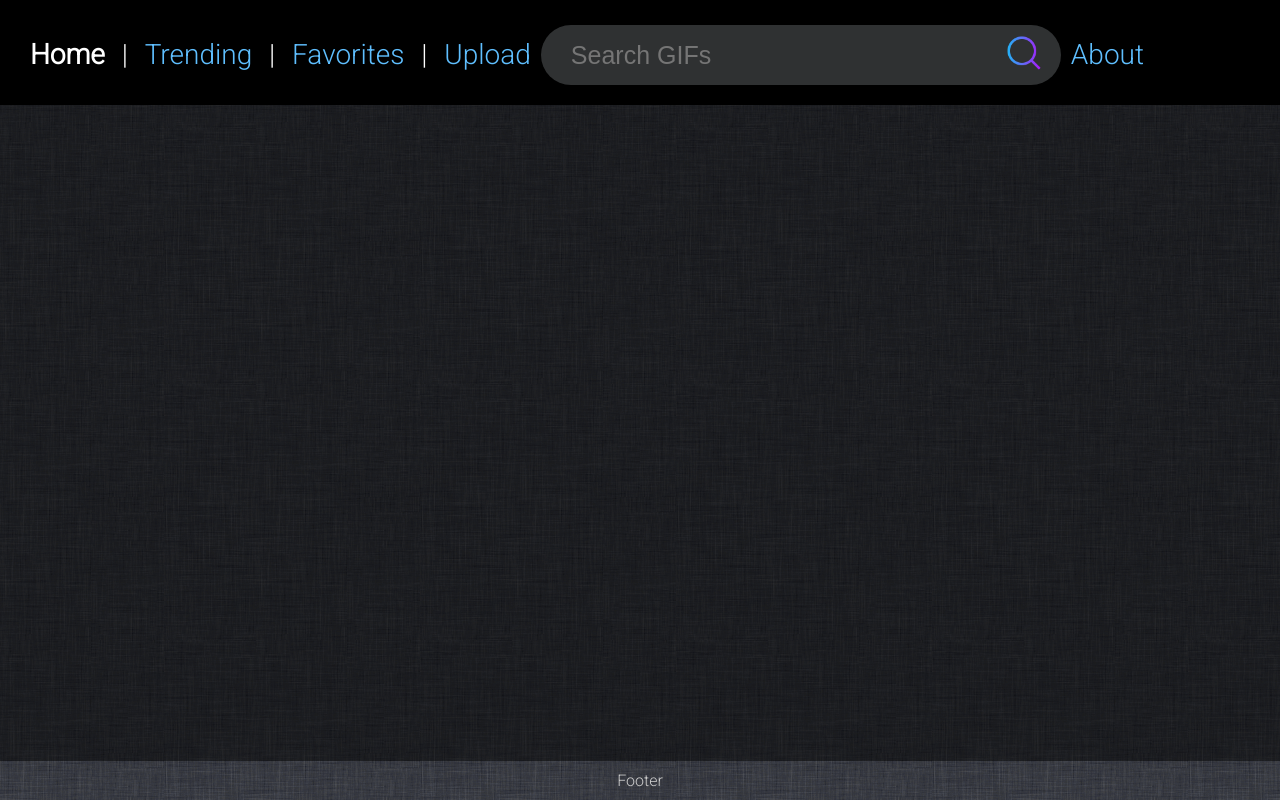
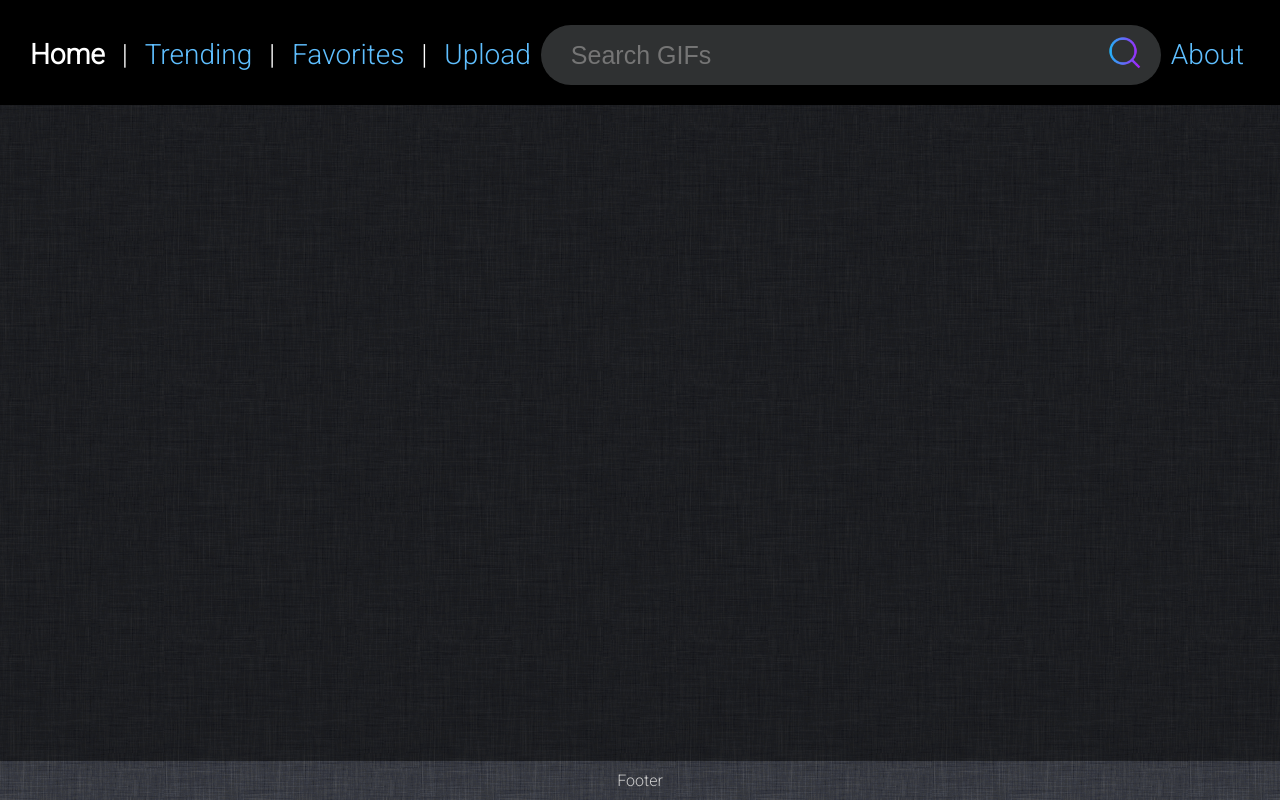
Before and after one commit to WEB-Team-9-BDD/GIPHY-Project, a website with bundled scripts: page WEB Team Project/index.html in a window 1280 px wide. Built offline with nearby package versions, Linux system fonts and the light colour scheme.

Commit message:
search bar small fixes

```diff
--- a/WEB Team Project/styles/main.css
+++ b/WEB Team Project/styles/main.css
@@ -231,18 +231,18 @@ div.movie-detailed div.movie-info {
 /* NEW STYLES */
 
 .nav-links {
-  margin-bottom: 5px; /* Adjust this value to change the space between the navigation tabs and the search bar */
+  margin-bottom: 10px; /* Adjust this value to change the space between the navigation tabs and the search bar */
 }
 
 /* search-bar */
 .search-bar {
   width: 100%;
-  max-width: 500px;
+  max-width: 600px;
   background-color: rgba(240, 248, 255, 0.197);
   display: flex;
   align-items: center;
   border-radius: 40px;
-  padding: 10px;
+  padding: 10px 10px;
 }
 
 .search-bar input {
@@ -256,8 +256,8 @@ div.movie-detailed div.movie-info {
 }
 
 .search-bar button img {
-  width: 40px;
-  border-radius: 45%;
+  width: 38px;
+  border-radius: 50%;
 }
 
 .search-bar button {
```
